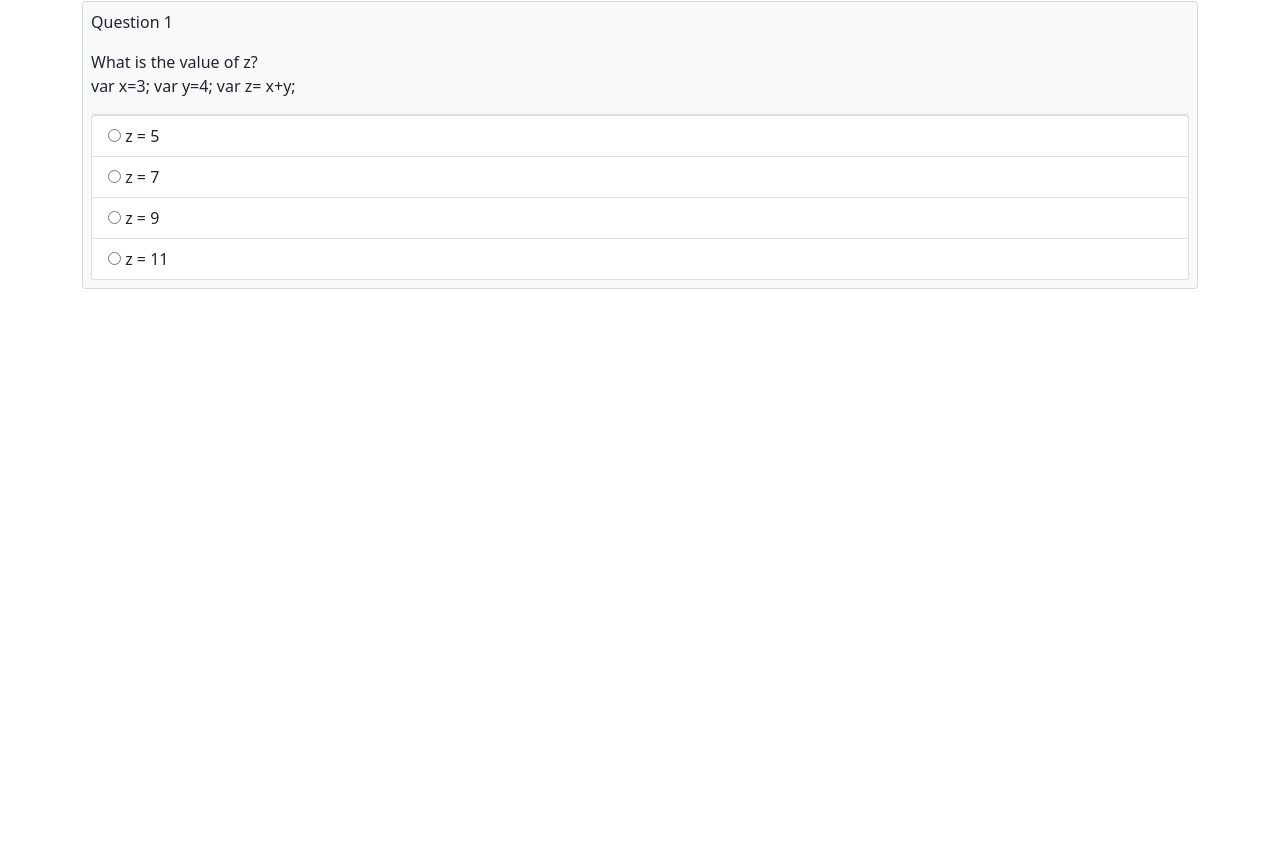
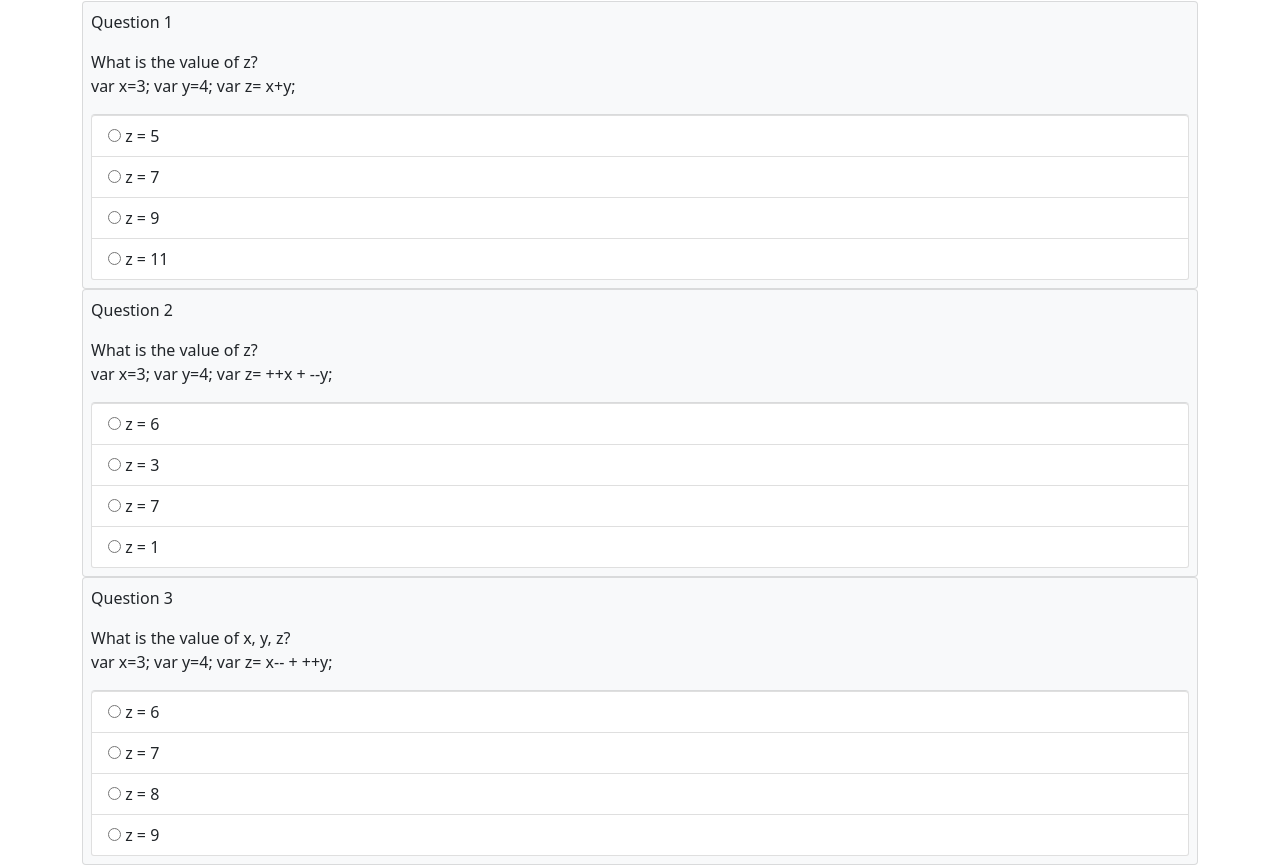
Before and after one commit to anilvpatel21/prog-js, a plain HTML site: page quiz.html in a window 1280 px wide. Shown: the part 55-920 px from the top of the page. Before the commit the page ends 800 px from the top, so only its background shows below. Drawn offline with nearby package versions, Linux system fonts and the light colour scheme.

Commit message:
switch case

```diff
--- a/quiz.html
+++ b/quiz.html
@@ -9,7 +9,6 @@
 <link href="https://cdn.jsdelivr.net/npm/bootstrap@5.0.0/dist/css/bootstrap.min.css" rel="stylesheet" integrity="sha384-wEmeIV1mKuiNpC+IOBjI7aAzPcEZeedi5yW5f2yOq55WWLwNGmvvx4Um1vskeMj0" crossorigin="anonymous">
 </head>
 <body>
-
     <div class="container">
         <h1>Quiz</h1>
 
@@ -17,10 +16,32 @@
             <p id="que">Question 1</p>
             <p>What is the value of z? <br> var x=3; var y=4; var z= x+y;</p>
             <ul class="list-group">
-                <li class="list-group-item"><input class="bg-success" type="radio" name="q1" value="5" onclick="xyz(this)"/> z = 5</li>
-                <li class="list-group-item"><input type="radio" name="q1" value="7" onclick="xyz(this)"/> z = 7</li>
-                <li class="list-group-item"><input type="radio" name="q1" value="9" onclick="xyz(this)"/> z = 9</li>
-                <li class="list-group-item"><input type="radio" name="q1" value="11" onclick="xyz(this)"/> z = 11</li>
+                <li class="list-group-item"><input class="bg-success" type="radio" name="q1" value="5" onclick="xyz(this, 1)"/> z = 5</li>
+                <li class="list-group-item"><input type="radio" name="q1" value="7" onclick="xyz(this, 1)"/> z = 7</li>
+                <li class="list-group-item"><input type="radio" name="q1" value="9" onclick="xyz(this, 1)"/> z = 9</li>
+                <li class="list-group-item"><input type="radio" name="q1" value="11" onclick="xyz(this, 1)"/> z = 11</li>
+            </ol>
+        </div>
+
+        <div class="card bg-light p-2">
+            <p id="que">Question 2</p>
+            <p>What is the value of z? <br> var x=3; var y=4; var z= ++x + --y;</p>
+            <ul class="list-group">
+                <li class="list-group-item"><input class="bg-success" type="radio" name="q2" value="6" onclick="xyz(this, 2)"/> z = 6</li>
+                <li class="list-group-item"><input type="radio" name="q2" value="3" onclick="xyz(this, 2)"/> z = 3</li>
+                <li class="list-group-item"><input type="radio" name="q2" value="7" onclick="xyz(this, 2)"/> z = 7</li>
+                <li class="list-group-item"><input type="radio" name="q2" value="1" onclick="xyz(this, 2)"/> z = 1</li>
+            </ol>
+        </div>
+
+        <div class="card bg-light p-2">
+            <p id="que">Question 3</p>
+            <p>What is the value of x, y, z? <br> var x=3; var y=4; var z= x-- + ++y;</p>
+            <ul class="list-group">
+                <li class="list-group-item"><input class="bg-success" type="radio" name="q3" value="6" onclick="xyz(this, 3)"/> z = 6</li>
+                <li class="list-group-item"><input type="radio" name="q3" value="7" onclick="xyz(this, 3)"/> z = 7</li>
+                <li class="list-group-item"><input type="radio" name="q3" value="8" onclick="xyz(this, 3)"/> z = 8</li>
+                <li class="list-group-item"><input type="radio" name="q3" value="9" onclick="xyz(this, 3)"/> z = 9</li>
             </ol>
         </div>
     </div>
--- a/quiz.js
+++ b/quiz.js
@@ -1,23 +1,35 @@
-var ans = 7;
+var ans1 = 7, ans2 = 7, ans3 = 8;
 var previousEle;
-function xyz(ele) {
+function xyz(ele, queNo) {
+    //alert(queNo);
     var parentEle = ele.parentElement;
     var grandEle = parentEle.parentElement;
-    // for(var child = 0; child < grandEle.children.length; child++) {
+    for(var child = 0; child < grandEle.children.length; child++) {
 
-    //     grandEle.children[child].classList.remove("bg-danger","bg-success");
+        grandEle.children[child].classList.remove("bg-danger","bg-success");
 
 
-    // }
-    if (previousEle) {
-        previousEle.classList.remove("bg-success", "bg-danger");
+    }
+    var answer; //container jo ki value store karenga
+    switch(queNo) {
+        case 1:
+            answer = ans1;
+            break;
+        case 2:
+            answer = ans2;
+            break;
+        case 3:
+            answer = ans3;
+            break;
+        default:
+            alert("Please select any one of the question");
     }
 
-    if (ele.value == ans) {
+    if (ele.value == answer) {
         parentEle.classList.add("bg-success");
     } else {
         parentEle.classList.add("bg-danger");
     }
 
-    previousEle = parentEle;
+
 }
```
